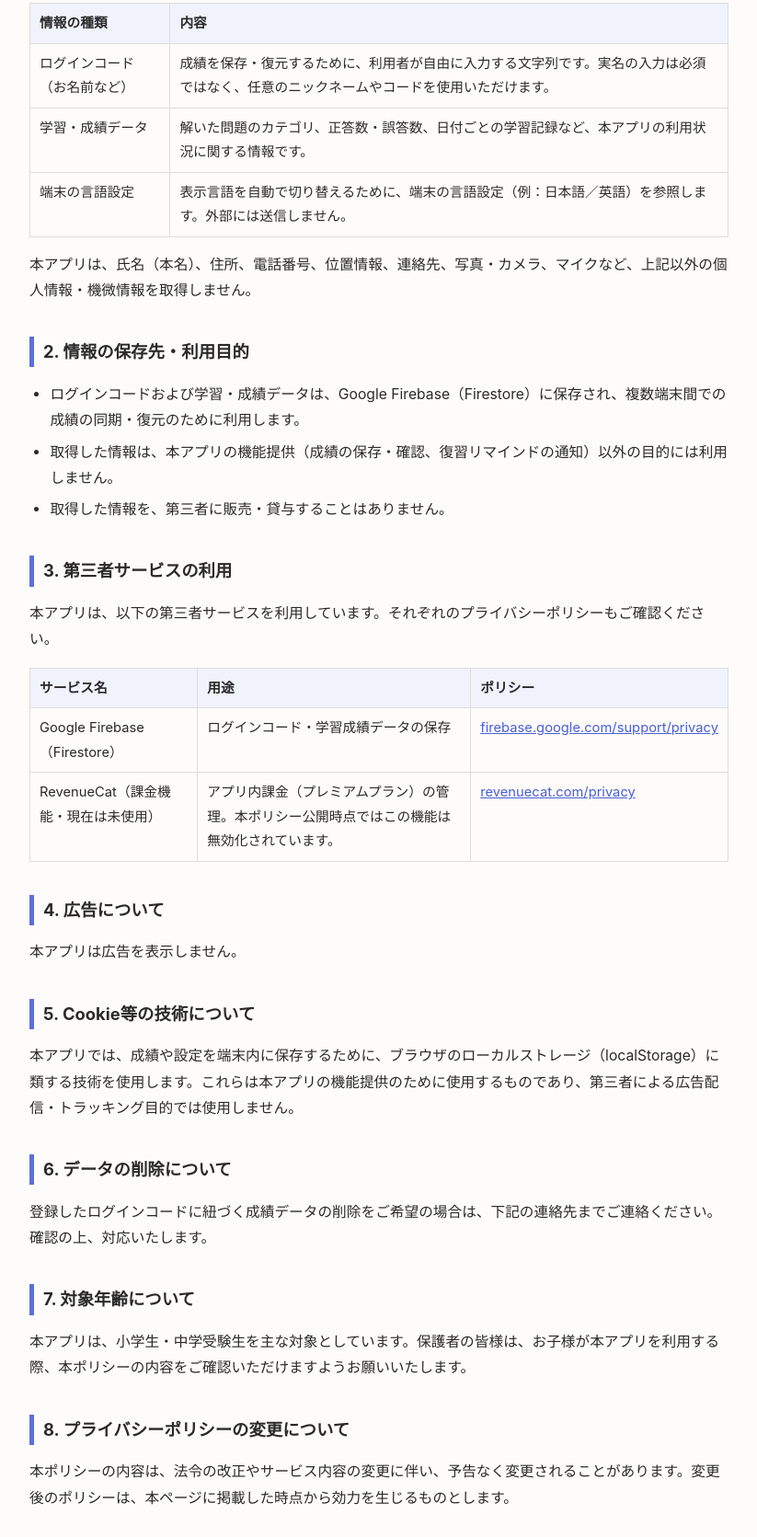
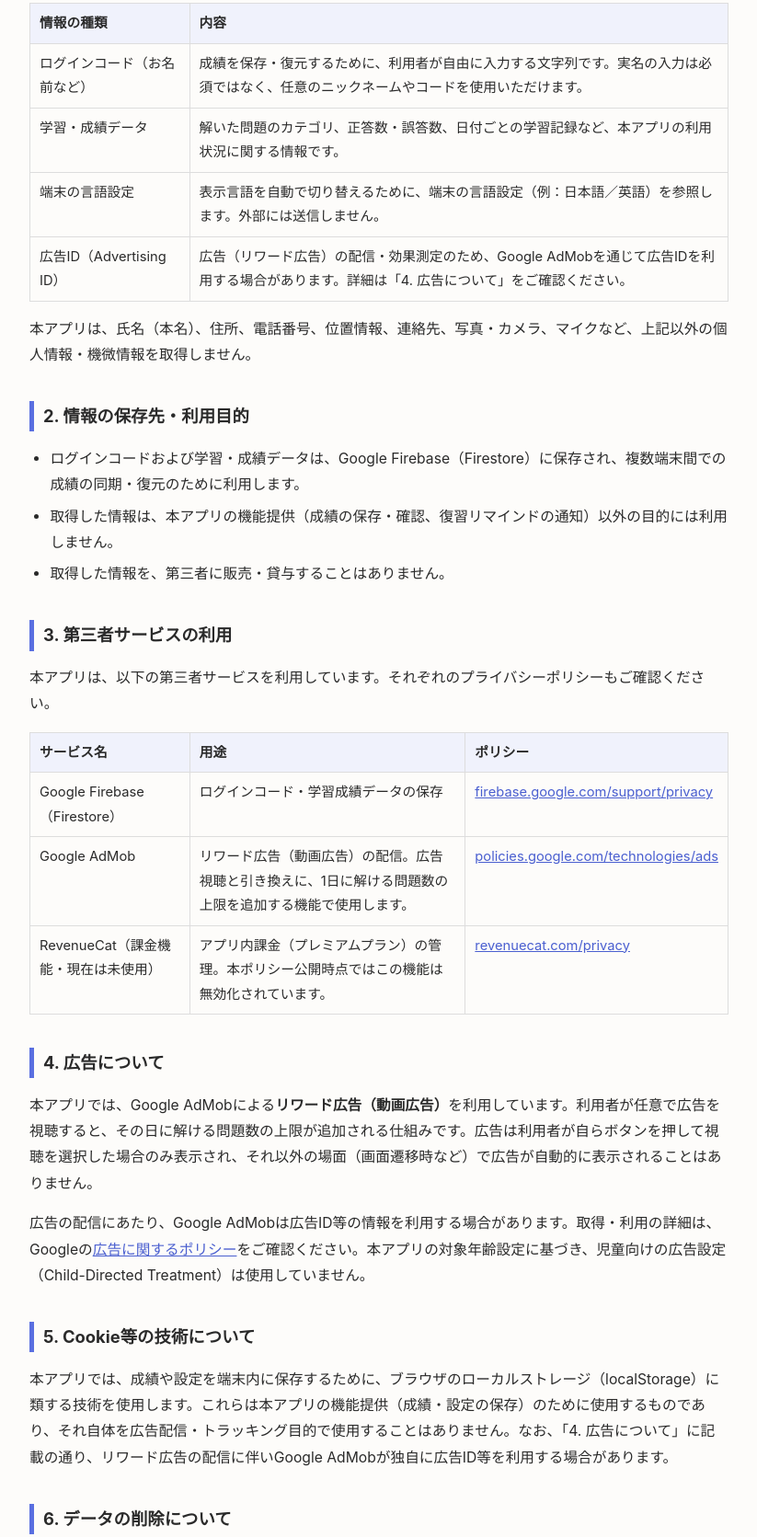
Before and after one commit to adamasworksdev-cmyk/math-drill-maker-policy-, a plain HTML site: page index.html in a window 1280 px wide. Shown: the part 401-2072 px from the top of the page at 92% size, without its empty margins (228-1051 px from the left). Drawn offline with Linux system fonts and the light colour scheme.

Commit message:
Add files via upload

```diff
--- a/index.html
+++ b/index.html
@@ -1,7 +1,7 @@
 <!DOCTYPE html>
-<html lang="ja">
-<head>
-<meta charset="UTF-8">
+<!-- saved from url=(0063)https://adamasworksdev-cmyk.github.io/math-drill-maker-policy-/ -->
+<html lang="ja"><head><meta http-equiv="Content-Type" content="text/html; charset=UTF-8">
+
 <meta name="viewport" content="width=device-width, initial-scale=1.0">
 <title>プライバシーポリシー｜計算ドリルメーカー</title>
 <style>
@@ -65,7 +65,7 @@
 <body>
 
 <h1>プライバシーポリシー</h1>
-<p class="updated">最終更新日：2026年8月15日</p>
+<p class="updated">最終更新日：2026年8月16日</p>
 
 <p>
 「計算ドリルメーカー」（以下「本アプリ」といいます）は、個人開発者（以下「開発者」といいます）が提供するiOS/Android向けアプリです。
@@ -75,7 +75,7 @@
 <h2>1. 取得する情報</h2>
 <p>本アプリでは、以下の情報を取得する場合があります。</p>
 <table>
-  <tr><th>情報の種類</th><th>内容</th></tr>
+  <tbody><tr><th>情報の種類</th><th>内容</th></tr>
   <tr>
     <td>ログインコード（お名前など）</td>
     <td>成績を保存・復元するために、利用者が自由に入力する文字列です。実名の入力は必須ではなく、任意のニックネームやコードを使用いただけます。</td>
@@ -88,7 +88,11 @@
     <td>端末の言語設定</td>
     <td>表示言語を自動で切り替えるために、端末の言語設定（例：日本語／英語）を参照します。外部には送信しません。</td>
   </tr>
-</table>
+  <tr>
+    <td>広告ID（Advertising ID）</td>
+    <td>広告（リワード広告）の配信・効果測定のため、Google AdMobを通じて広告IDを利用する場合があります。詳細は「4. 広告について」をご確認ください。</td>
+  </tr>
+</tbody></table>
 <p>
 本アプリは、氏名（本名）、住所、電話番号、位置情報、連絡先、写真・カメラ、マイクなど、上記以外の個人情報・機微情報を取得しません。
 </p>
@@ -103,24 +107,34 @@
 <h2>3. 第三者サービスの利用</h2>
 <p>本アプリは、以下の第三者サービスを利用しています。それぞれのプライバシーポリシーもご確認ください。</p>
 <table>
-  <tr><th>サービス名</th><th>用途</th><th>ポリシー</th></tr>
+  <tbody><tr><th>サービス名</th><th>用途</th><th>ポリシー</th></tr>
   <tr>
     <td>Google Firebase（Firestore）</td>
     <td>ログインコード・学習成績データの保存</td>
     <td><a href="https://firebase.google.com/support/privacy" target="_blank" rel="noopener">firebase.google.com/support/privacy</a></td>
   </tr>
   <tr>
+    <td>Google AdMob</td>
+    <td>リワード広告（動画広告）の配信。広告視聴と引き換えに、1日に解ける問題数の上限を追加する機能で使用します。</td>
+    <td><a href="https://policies.google.com/technologies/ads" target="_blank" rel="noopener">policies.google.com/technologies/ads</a></td>
+  </tr>
+  <tr>
     <td>RevenueCat（課金機能・現在は未使用）</td>
     <td>アプリ内課金（プレミアムプラン）の管理。本ポリシー公開時点ではこの機能は無効化されています。</td>
     <td><a href="https://www.revenuecat.com/privacy" target="_blank" rel="noopener">revenuecat.com/privacy</a></td>
   </tr>
-</table>
+</tbody></table>
 
 <h2>4. 広告について</h2>
-<p>本アプリは広告を表示しません。</p>
+<p>
+本アプリでは、Google AdMobによる<strong>リワード広告（動画広告）</strong>を利用しています。利用者が任意で広告を視聴すると、その日に解ける問題数の上限が追加される仕組みです。広告は利用者が自らボタンを押して視聴を選択した場合のみ表示され、それ以外の場面（画面遷移時など）で広告が自動的に表示されることはありません。
+</p>
+<p>
+広告の配信にあたり、Google AdMobは広告ID等の情報を利用する場合があります。取得・利用の詳細は、Googleの<a href="https://policies.google.com/technologies/ads" target="_blank" rel="noopener">広告に関するポリシー</a>をご確認ください。本アプリの対象年齢設定に基づき、児童向けの広告設定（Child-Directed Treatment）は使用していません。
+</p>
 
 <h2>5. Cookie等の技術について</h2>
-<p>本アプリでは、成績や設定を端末内に保存するために、ブラウザのローカルストレージ（localStorage）に類する技術を使用します。これらは本アプリの機能提供のために使用するものであり、第三者による広告配信・トラッキング目的では使用しません。</p>
+<p>本アプリでは、成績や設定を端末内に保存するために、ブラウザのローカルストレージ（localStorage）に類する技術を使用します。これらは本アプリの機能提供（成績・設定の保存）のために使用するものであり、それ自体を広告配信・トラッキング目的で使用することはありません。なお、「4. 広告について」に記載の通り、リワード広告の配信に伴いGoogle AdMobが独自に広告ID等を利用する場合があります。</p>
 
 <h2>6. データの削除について</h2>
 <p>登録したログインコードに紐づく成績データの削除をご希望の場合は、下記の連絡先までご連絡ください。確認の上、対応いたします。</p>
@@ -141,5 +155,6 @@
   計算ドリルメーカー（開発者：adamasworks）
 </footer>
 
-</body>
-</html>
+
+
+<deepl-input-controller translate="no"><template shadowrootmode="open"><link rel="stylesheet" href="chrome-extension://cofdbpoegempjloogbagkncekinflcnj/build/content.css"><div dir="ltr" data-dl-surface="inputTranslator" data-dl-impl="svelte" style="visibility: initial !important;"><div class="dl-input-translation-container svelte-95aucy"><div></div></div></div></template></deepl-input-controller></body></html>
```
